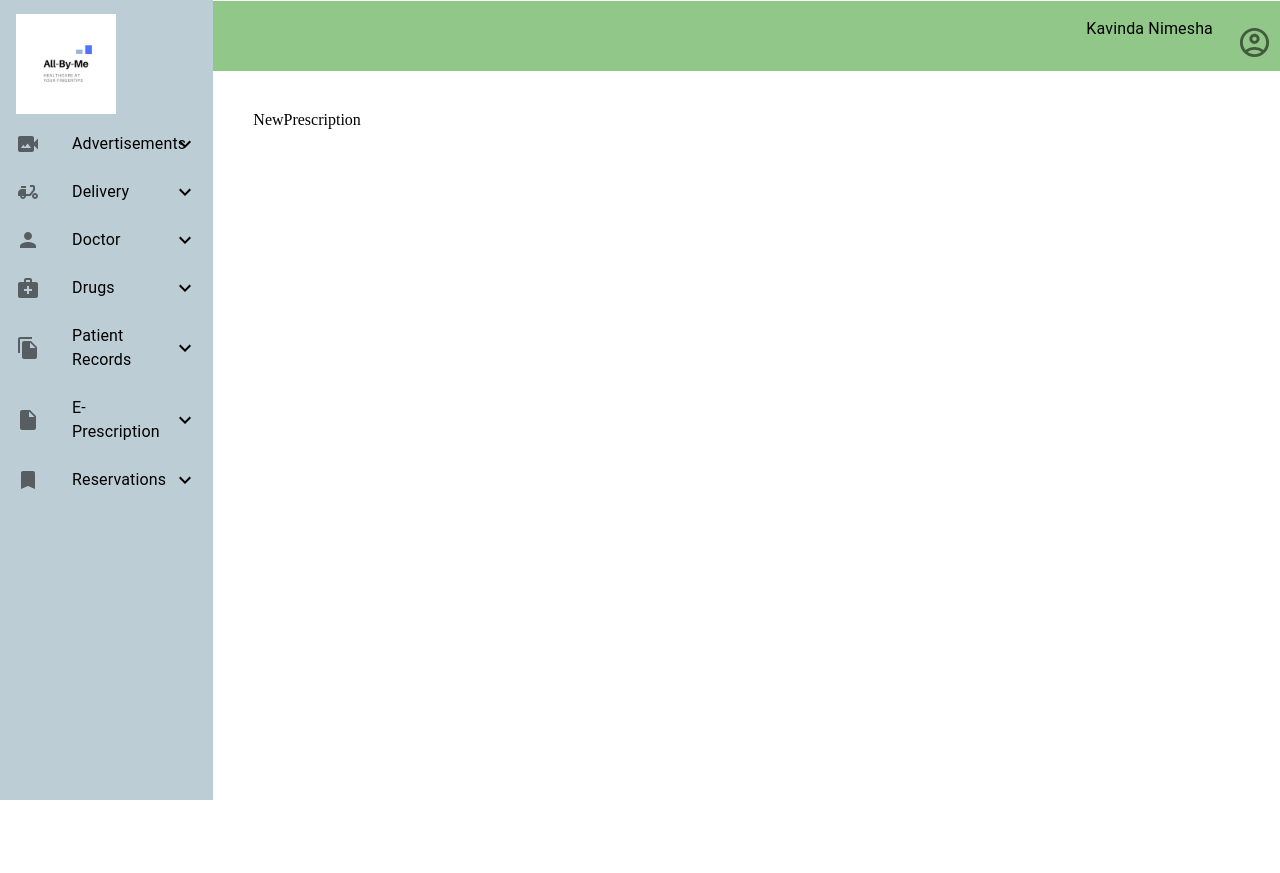
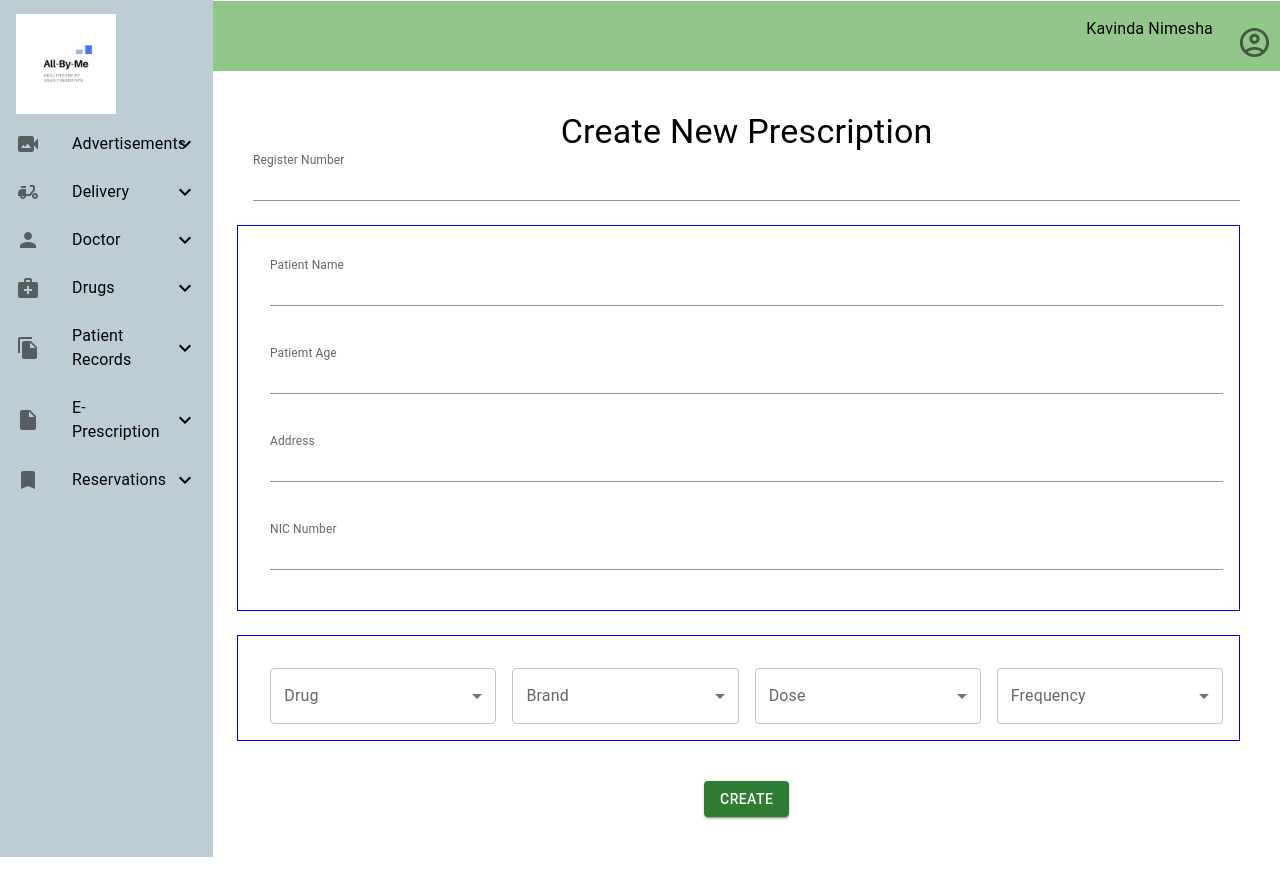
Before and after one commit to Kavidanimesha/all-by-me, a Next.js app: page /App/prescription in a window 1280 px wide. Before the commit the page ends 816 px from the top, so only its background shows below. Built offline with nearby package versions, Linux system fonts and the light colour scheme.

Commit message:
E prescription creation Form

```diff
--- a/src/pages/App/prescription/index.jsx
+++ b/src/pages/App/prescription/index.jsx
@@ -1,10 +1,159 @@
+import TextFieldWrapper from '@/components/formsUI/textfieldValidation/TextFieldWrapper'
+import { Button, Grid, Typography } from '@mui/material'
+import * as yup from 'yup'
+import { Formik , Form } from 'formik'
 import React from 'react'
+import SelectWrapper from '@/components/formsUI/select/SelectWrapper'
 
 function NewPrescription() {
+
+  const drugArray = [
+    "Acetaminophen",
+    "Ibuprofen",
+    "Aspirin",
+    "Amoxicillin",
+    "Ciprofloxacin",
+    "Fluoxetine",
+    "Sertraline",
+    "Lisinopril",
+    "Losartan",
+    "Metformin",
+    "Lansoprazole",
+    "Omeprazole",
+    "Atorvastatin",
+    "Simvastatin",
+    "Furosemide",
+    "Levothyroxine",
+    "Albuterol",
+    "Montelukast",
+    "Ranitidine",
+    "Promethazine"
+  ]
+
+  const brandArray = [
+    "Pfizer",
+    "Novartis",
+    "Roche",
+    "Merck & Co.",
+    "Johnson & Johnson",
+    "Bayer",
+    "Sanofi",
+    "GlaxoSmithKline",
+    "AstraZeneca",
+    "Eli Lilly"
+  ]
+
+  const dosageArray = [
+      "2.5 mg",
+      "5 mg",
+      "10 mg",
+      "20 mg",
+      "25 mg",
+      "50 mg",
+      "75 mg",
+      "100 mg",
+      "125 mg",
+      "150 mg",
+      "200 mg",
+      "250 mg",
+      "300 mg",
+      "400 mg",
+      "500 mg",
+      "600 mg",
+      "800 mg",
+      "1 g",
+      "2 g"
+]
+
+  const frequencyArray = [
+    'Exampl 1',
+    'Exampl 2',
+    'Exampl 3',
+    'Exampl 4',
+    'Exampl 5'
+
+  ]
+
+  const formData = {
+    regNum: '',
+    name: '',
+    age: '',
+    address: '',
+    nic: '',
+    drugName: '',
+    brandName: '',
+    dosage: '',
+    frequency: ''
+  }
+
+  const vaidationSchema = yup.object().shape({
+    regNum: yup.string().required('Required'),
+    name: yup.string().required('Required'),
+    age: yup.string().required('Required'),
+    address: yup.string().required('Required'),
+    nic: yup.string().required('Required'),
+    drugName: yup.string().required('Required'),
+    brandName: yup.string().required('Required'),
+    dosage: yup.string().required('Required'),
+    frequency: yup.string().required('Required')
+  })
   return (
-    <div>
-      NewPrescription
-    </div>
+    <Grid container>
+      <Grid item xs={12} align='center'>
+        <Typography variant='h4'> Create New Prescription </Typography>
+      </Grid>
+
+      <Grid item xs={12}>
+        <Formik
+          initialValues={{...formData}}
+          validationSchema={vaidationSchema}
+          onSubmit={(values , reset) => {
+              console.log(values);
+              reset.resetForm();
+          }}
+        >
+          <Form>
+            <Grid item xs={12} marginBottom={5}>
+              <TextFieldWrapper name='regNum' label='Register Number' />
+            </Grid>
+
+            <Grid container border={1} borderColor='blue' spacing={2} padding={2} marginBottom={5}>
+              <Grid item xs={12} marginBottom={3}>
+                <TextFieldWrapper name='name' label='Patient Name' />
+              </Grid>
+              <Grid item xs={12} marginBottom={3}>
+                <TextFieldWrapper name='age' label='Patiemt Age' />
+              </Grid>
+              <Grid item xs={12} marginBottom={3}>
+                <TextFieldWrapper name='address' label='Address' />
+              </Grid>
+              <Grid item xs={12} marginBottom={3}>
+                <TextFieldWrapper name='nic' label='NIC Number' />
+              </Grid>
+            </Grid>
+
+            <Grid container border={1} borderColor='blue' spacing={2} padding={2} marginBottom={5}>
+              <Grid item xs={12} md={3}>
+                <SelectWrapper name='drugName' label='Drug' options={drugArray} />
+              </Grid>
+              <Grid item xs={12} md={3}>
+                <SelectWrapper name='brandName' label='Brand' options={brandArray} />
+              </Grid>
+              <Grid item xs={12} md={3}>
+                <SelectWrapper name='dosage' label='Dose' options={dosageArray} />
+              </Grid>
+              <Grid item xs={12} md={3}>
+                <SelectWrapper name='frequency' label='Frequency' options={frequencyArray} />
+              </Grid>
+            </Grid>
+
+            <Grid item xs={12} align='center'>
+              <Button type='submit' variant='contained' color='success'> Create </Button>
+            </Grid>
+          </Form>
+        </Formik>
+      </Grid>
+    </Grid>
   )
 }
 
```
